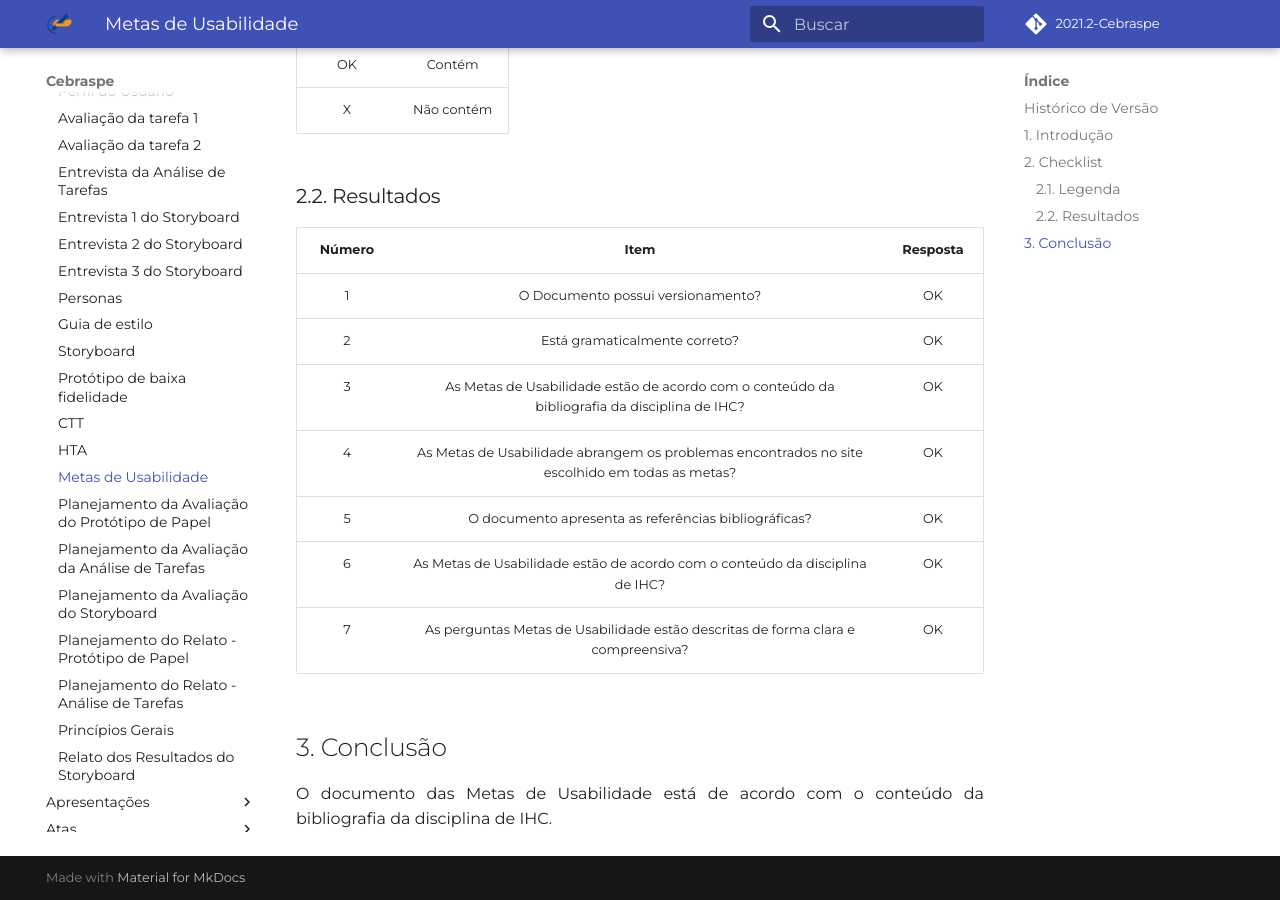
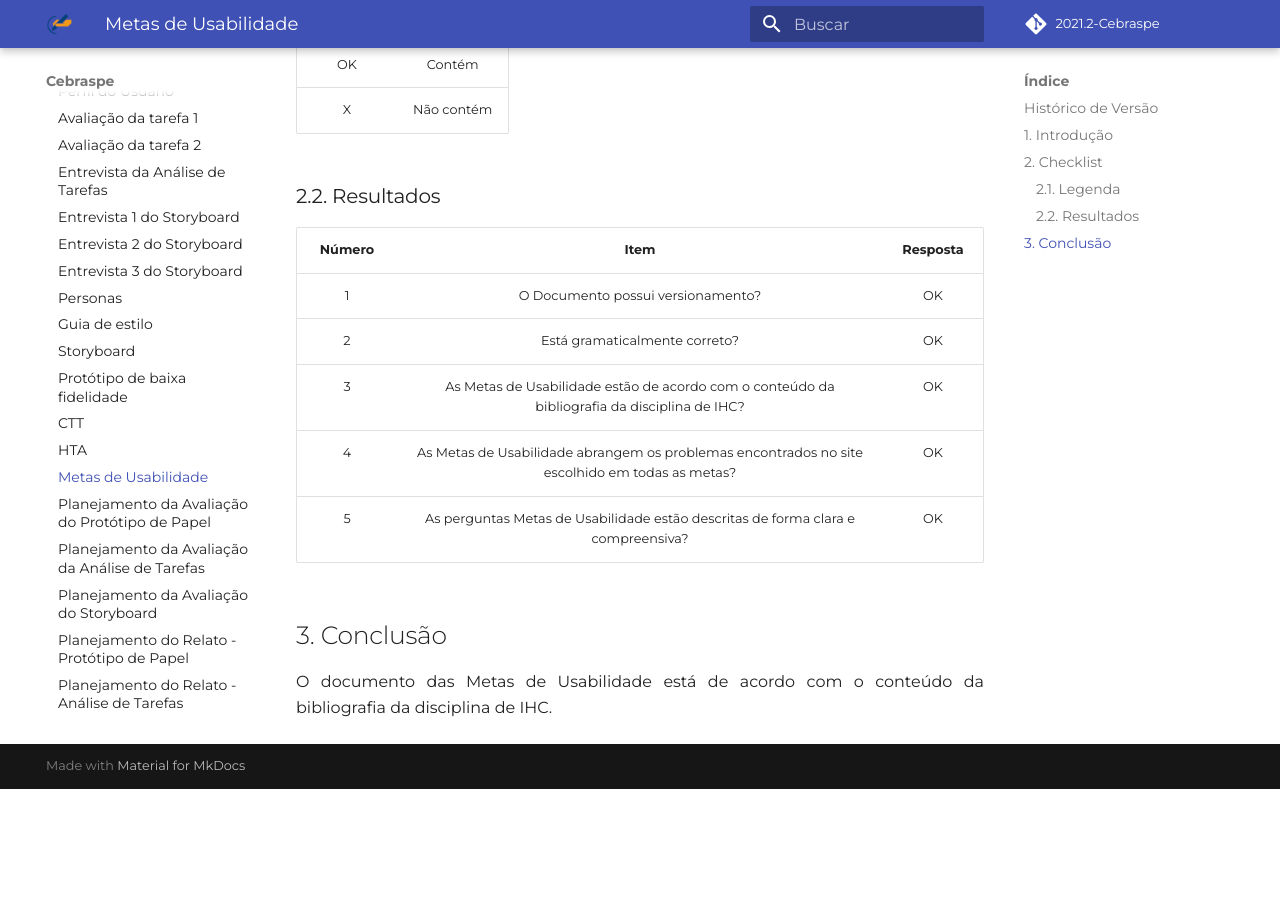
Before and after one commit to Interacao-Humano-Computador/2021.2-Cebraspe, an MkDocs documentation site: the page built from docs/Verificação/meta_de_usabilidade.md, in a window 1280 px wide and 900 px high, scrolled down 621 px. Built offline with MkDocs 1.6.1 and Material for MkDocs 9.7.7, drawn with Linux system fonts in a browser that asks for light colours; some web fonts are replaced; comment, search, counter and statistics services are not loaded; after the commit the page ends 1410 px from its top, so only the background shows below that.

Commit message:
#36 - Alteração

```diff
--- a/docs/Verificação/meta_de_usabilidade.md
+++ b/docs/Verificação/meta_de_usabilidade.md
@@ -28,9 +28,7 @@
 |2|Está gramaticalmente correto?|OK|
 |3|As Metas de Usabilidade estão de acordo com o conteúdo da bibliografia da disciplina de IHC?|OK|
 |4|As Metas de Usabilidade abrangem os problemas encontrados no site escolhido em todas as metas?|OK|
-|5|O documento apresenta as referências bibliográficas?|OK|
-|6|As Metas de Usabilidade estão de acordo com o conteúdo da disciplina de IHC?|OK|
-|7|As perguntas Metas de Usabilidade estão descritas de forma clara e compreensiva?|OK|
+|5|As perguntas Metas de Usabilidade estão descritas de forma clara e compreensiva?|OK|
 
 ## 3. Conclusão
 <p style="text-align: justify;">O documento das Metas de Usabilidade está de acordo com o conteúdo da bibliografia da disciplina de IHC.
```
